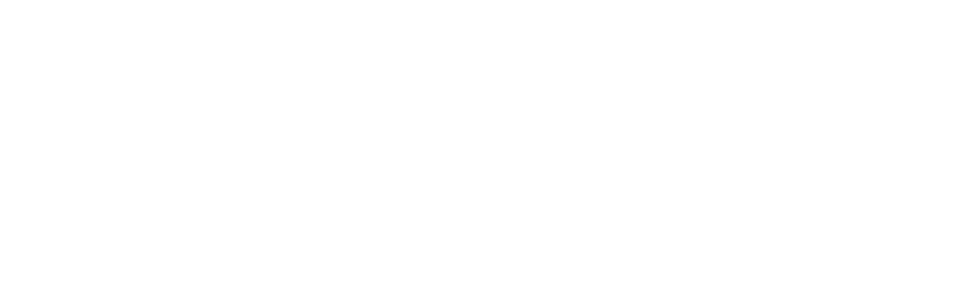
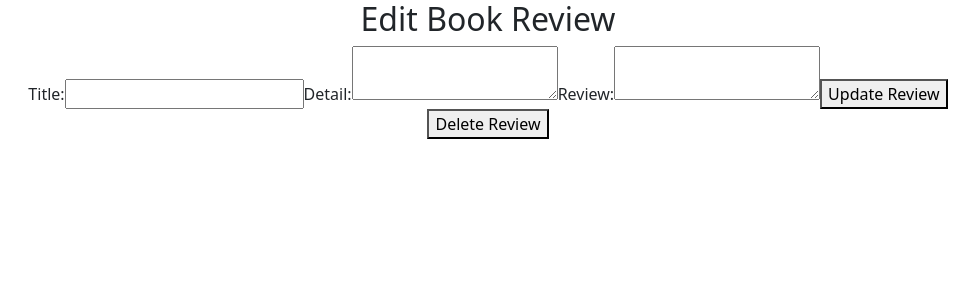
Before and after one commit to yokomac/bookreview_app, a React (Create React App) app: page /edit/1 in a window 1280 px wide. Before the commit this address had no page. Shown: the top 300 px of the page, without its empty margins (152-1131 px from the left). Built offline with nearby package versions, Linux system fonts and the light colour scheme; no server answers.

Commit message:
+station5,6,7,8 clear

```diff
--- a/src/components/BookList.css
+++ b/src/components/BookList.css
@@ -31,3 +31,7 @@
 .home__pagination{
   margin-top: 30px;
 }
+
+.home__review--edit {
+  margin-bottom: 30px;
+}
--- a/src/components/BookList.jsx
+++ b/src/components/BookList.jsx
@@ -45,7 +45,12 @@ const BookList = () => {
           {reviews.map((review) => (
             <div key={review.id} className="home__review" >
               <h2 className="home__review__title" >{review.title}</h2>
-              {review.isMine && <p className="home__review--mine">これは私のレビューです</p>}
+              {review.isMine &&
+                <div>
+                  <p className="home__review--mine">これは私のレビューです</p>
+                  <Link to={`/edit/${review.id}`}className="home__review--edit">レビューを編集する</Link>
+                </div>
+              }
               <Link to={`/detail/${review.id}`}>
                 詳細を見る
               </Link>
--- a/src/pages/BookDetail.jsx
+++ b/src/pages/BookDetail.jsx
@@ -47,6 +47,7 @@ const BookDetail = () => {
     <>
       <Header />
       <div className='detail'>
+        {book.isMine && <p className="home__review--mine">これは私のレビューです</p>}
         <h2>{book.title}</h2>
         <p>Reviewer: {book.reviewer}</p>
         <h5>Detail</h5>
--- /dev/null
+++ b/src/pages/BookEdit.jsx
@@ -0,0 +1,105 @@
+import React, { useState, useEffect } from 'react';
+import { useParams, useNavigate } from 'react-router-dom';
+
+const BookEdit = () => {
+  const { id } = useParams();
+  const navigate = useNavigate();
+  const [book, setBook] = useState({
+    title: '',
+    detail: '',
+    review: '',
+  });
+
+  useEffect(() => {
+    // 書籍取得APIを使って書籍情報を取得
+    const fetchBookDetails = async () => {
+      try {
+        const response = await fetch(`https://railway.bookreview.techtrain.dev/books/${id}`, {
+          headers: {
+            Authorization: `Bearer ${sessionStorage.getItem('token')}`,
+          },
+        });
+        const data = await response.json();
+        setBook(data);
+      } catch (error) {
+        console.error('Error fetching book details:', error);
+      }
+    };
+
+    fetchBookDetails();
+  }, [id]);
+
+  const handleInputChange = (e) => {
+    // フォームの入力変更時にstateを更新
+    const { name, value } = e.target;
+    setBook((prevBook) => ({
+      ...prevBook,
+      [name]: value,
+    }));
+  };
+
+  const handleFormSubmit = async (e) => {
+    e.preventDefault();
+
+    // 書籍更新APIを使って書籍情報を更新
+    try {
+      const response = await fetch(`https://railway.bookreview.techtrain.dev/books/${id}`, {
+        method: 'PUT',
+        headers: {
+          'Content-Type': 'application/json',
+          Authorization: `Bearer ${sessionStorage.getItem('token')}`,
+        },
+        body: JSON.stringify(book),
+      });
+
+      // 成功したら一覧画面に戻る
+      if (response.ok) {
+        navigate('/');
+      } else {
+        console.error('Failed to update book details');
+      }
+    } catch (error) {
+      console.error('Error updating book details:', error);
+    }
+  };
+
+  const handleDelete = async () => {
+    try {
+      const response = await fetch(`https://railway.bookreview.techtrain.dev/books/${id}`, {
+        method: 'DELETE',
+        headers: {
+          Authorization: `Bearer ${sessionStorage.getItem('token')}`,
+        },
+      });
+
+      if (response.ok) {
+        navigate('/');
+      } else {
+        console.error('Failed to delete book');
+      }
+    } catch (error) {
+      console.error('Error deleting book:', error);
+    }
+  };
+
+  return (
+    <div>
+      <h2>Edit Book Review</h2>
+      <form onSubmit={handleFormSubmit}>
+        <label>Title:</label>
+        <input type="text" name="title" value={book.title} onChange={handleInputChange} required />
+
+        <label>Detail:</label>
+        <textarea name="detail" value={book.detail} onChange={handleInputChange} required />
+
+        <label>Review:</label>
+        <textarea name="review" value={book.review} onChange={handleInputChange} required />
+
+        <button type="submit">Update Review</button>
+      </form>
+      <button onClick={handleDelete} type="button">Delete Review</button>
+    </div>
+  );
+};
+
+export default BookEdit;
--- a/src/routes/Router.jsx
+++ b/src/routes/Router.jsx
@@ -8,6 +8,7 @@ import ProfileEdit from '../pages/ProfileEdit';
 import PublicBookList from "../pages/PublicBookList";
 import BookReviewForm from "../pages/BookReviewForm";
 import BookDetail from "../pages/BookDetail";
+import BookEdit from "../pages/BookEdit";
 
 export const Router = () => {
   const isLoggedIn = useSelector((state) => state.auth.isLogIn)
@@ -17,10 +18,10 @@ export const Router = () => {
   return (
     <BrowserRouter>
       <Routes>
-        <Route path="/profile" element={<ProfileEdit />} />
         <Route path="/public/books" element={<PublicBookList />} />
         <Route path="/new" element={<BookReviewForm />} />
         <Route path="/detail/:id" element={<BookDetail />} />
+        <Route path="/edit/:id" element={<BookEdit />} />
 
         {token || isLoggedIn ? (
           <Route path="/" element={<Home />} />
@@ -45,6 +46,12 @@ export const Router = () => {
         ) : (
           <Route path="/public/books" element={<PublicBookList />} />
         )}
+
+        {token || isLoggedIn ? (
+          <Route path="/profile" element={<ProfileEdit />} />
+        ) : (
+          <Route path="/profile" element={<Navigate replace to="/" />} />
+        )}
       </Routes>
     </BrowserRouter>
   )
```
